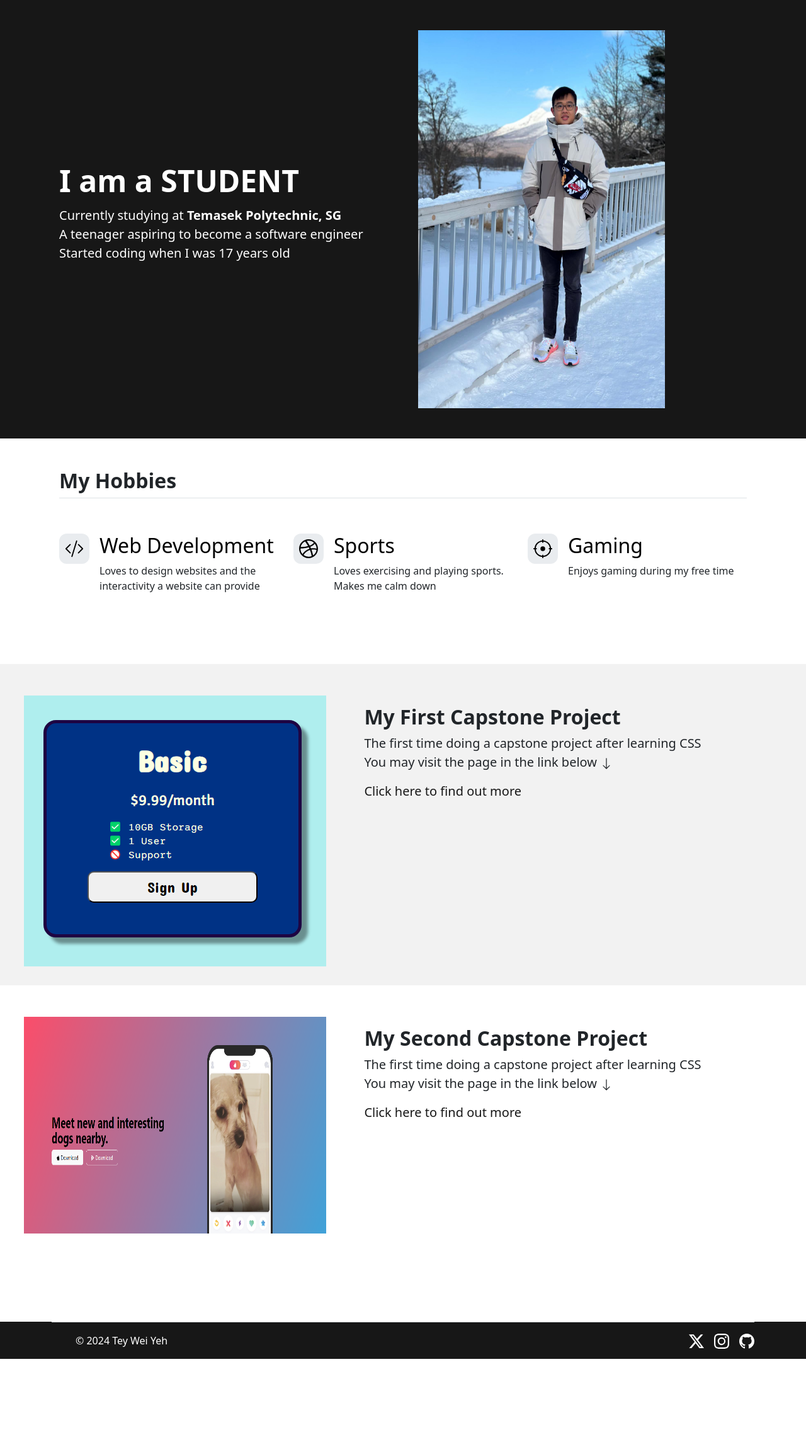
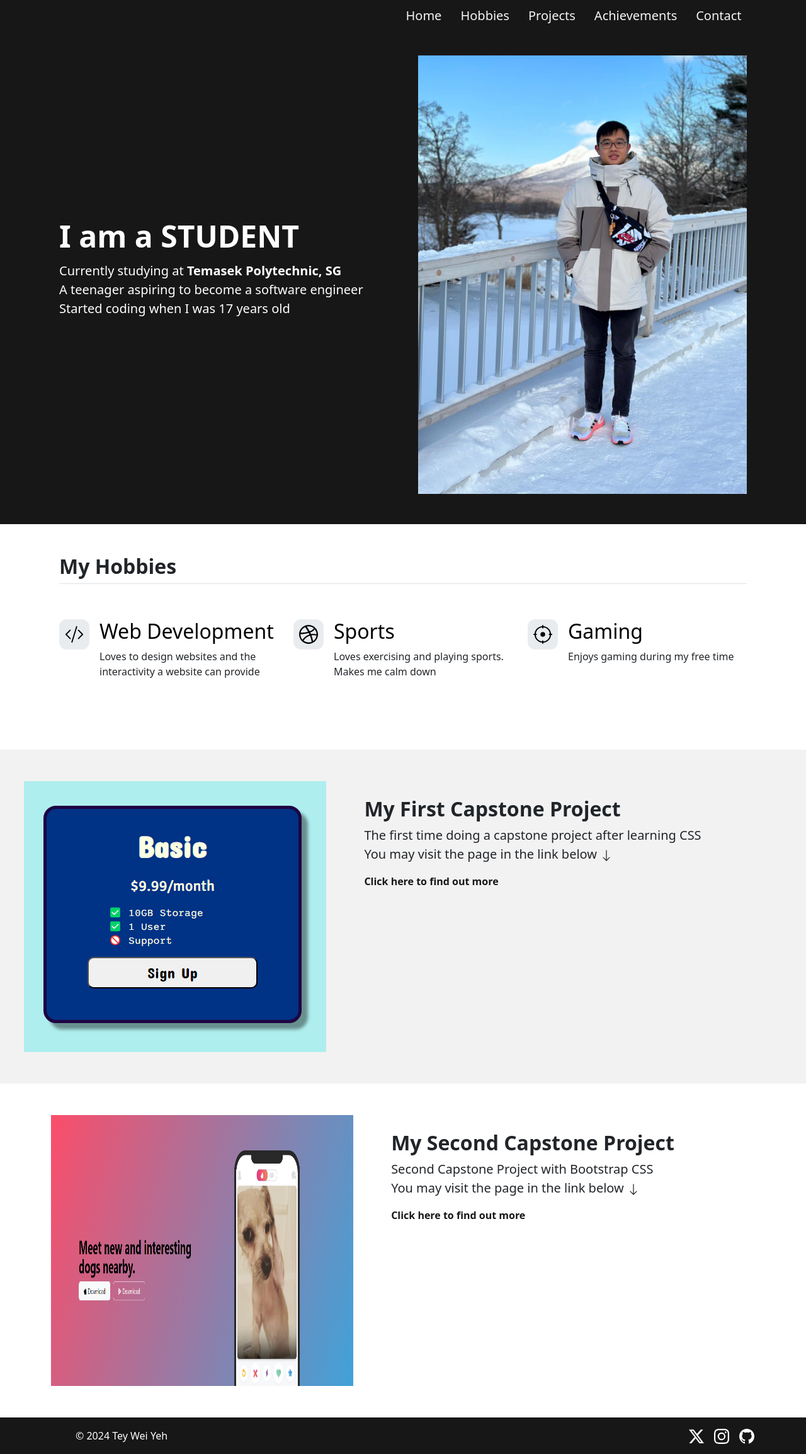
Before and after one commit to TeyWeiYeh/Portfolio, a plain HTML site: page index.html in a window 1280 px wide. Shown: the whole page at 63% size. Before the commit the page ends 2181 px from the top, so only its background shows below. Drawn offline with nearby package versions, Linux system fonts and the light colour scheme.

Commit message:
Fixed Image overflow, added nav bar for desktop and working on mobile nav bar

```diff
--- a/index.html
+++ b/index.html
@@ -11,12 +11,36 @@
     <link rel="preconnect" href="https://fonts.gstatic.com" crossorigin>
     <link href="https://fonts.googleapis.com/css2?family=Concert+One&display=swap" rel="stylesheet">
 </head>
+<header>
+  <div class="header">
+    <ul class="nav-item">
+      <li><a href="#">Home</a></li>
+      <li><a href="#one">Hobbies</a></li>
+      <li><a href="#hanging-icons">Projects</a></li>
+      <li><a href="#achievements">Achievements</a></li>
+      <li><a href="#footer">Contact</a></li>
+    </ul>
+  </div>
+  <div class="icon" id="icon1">
+    <svg xmlns="http://www.w3.org/2000/svg" width="50" height="40" fill="white" class="bi bi-list" viewBox="0 0 16 16">
+      <path fill-rule="evenodd" d="M2.5 12a.5.5 0 0 1 .5-.5h10a.5.5 0 0 1 0 1H3a.5.5 0 0 1-.5-.5m0-4a.5.5 0 0 1 .5-.5h10a.5.5 0 0 1 0 1H3a.5.5 0 0 1-.5-.5m0-4a.5.5 0 0 1 .5-.5h10a.5.5 0 0 1 0 1H3a.5.5 0 0 1-.5-.5"/>
+    </svg>
+  </div>
+</header>
 <body>
+  <div id="flyout" class="not-visible">
+    <button class="flyout-close btn" id="hide-nav-bar">
+      <svg xmlns="http://www.w3.org/2000/svg" width="30" height="30" fill="white" class="bi bi-x" viewBox="0 0 16 16">
+          <path d="M4.646 4.646a.5.5 0 0 1 .708 0L8 7.293l2.646-2.647a.5.5 0 0 1 .708.708L8.707 8l2.647 2.646a.5.5 0 0 1-.708.708L8 8.707l-2.646 2.647a.5.5 0 0 1-.708-.708L7.293 8 4.646 5.354a.5.5 0 0 1 0-.708"/>
+      </svg>
+      <span class="close-text">Close</span>
+  </button>
+  </div>
   <div class="landing-page">
     <div class="container col-xxl-8 px-4 pb-5 ">
-      <div class="row flex-lg-row-reverse align-items-center g-5 pt-5">
-        <div class="col-10 col-md-12 col-lg-6 col-sm-12 ml-sm-0">
-          <img class="col-sm-10 col-md-8 col-lg-9" src="./images/profile-pic.jpg" height="600">
+      <div class="row flex-lg-row-reverse align-items-center g-5 pt-md-5 pt-sm-5 pt-lg-5 pt-xl-5 pt-3">
+        <div class="col-md-12 col-lg-6 col-sm-12 ml-sm-0">
+          <img class="col-sm-10 col-md-8 col-lg-9 image" src="./images/profile-pic.jpg" height="600" width="auto">
         </div>
         <div class="col-lg-6 col-md-12 col-sm-12">
           <h1 class="display-5 fw-bold lh-1 mb-3 title">I am a <span>STUDENT</span></h1>
@@ -79,11 +103,11 @@
   </div>
   <div class="project-2" id="second-capstone">
     <div class="image-container">
-      <img class="image" src="./images/Tin Dog Project.png" height="80%"></img>
+      <img class="image" src="./images/Tin Dog Project.png" height="100%"></img>
     </div>
     <div class="content">
       <h2>My Second Capstone Project</h2>
-        <p class="lead">The first time doing a capstone project after learning CSS <br> You may visit the page in the link below <svg xmlns="http://www.w3.org/2000/svg" width="20" height="20" fill="currentColor" class="bi bi-arrow-down" viewBox="0 0 16 16">
+        <p class="lead">Second Capstone Project with Bootstrap CSS <br> You may visit the page in the link below <svg xmlns="http://www.w3.org/2000/svg" width="20" height="20" fill="currentColor" class="bi bi-arrow-down" viewBox="0 0 16 16">
           <path fill-rule="evenodd" d="M8 1a.5.5 0 0 1 .5.5v11.793l3.146-3.147a.5.5 0 0 1 .708.708l-4 4a.5.5 0 0 1-.708 0l-4-4a.5.5 0 0 1 .708-.708L7.5 13.293V1.5A.5.5 0 0 1 8 1"/>
         </svg></p>
         <a class="capstone-link" href="https://teyweiyeh.github.io/TinDogProject/" target="_blank">Click here to find out more</a>
@@ -91,7 +115,7 @@
   </div>
   <section id="footer" class="background">
     <div class="container">
-      <footer class="d-flex flex-wrap justify-content-between align-items-center py-3 my-4 border-top">
+      <footer class="d-flex flex-wrap justify-content-between align-items-center py-3">
         <div class="col-md-4 d-flex align-items-center">
           <a href="/" class="mb-3 me-2 mb-md-0 text-body-secondary text-decoration-none lh-1">
             <svg class="bi" width="30" height="24"><use xlink:href="#bootstrap"></use></svg>
@@ -115,4 +139,21 @@
     </section>
 </body>
 <script src="https://cdn.jsdelivr.net/npm/bootstrap@5.3.3/dist/js/bootstrap.bundle.min.js" integrity="sha384-YvpcrYf0tY3lHB60NNkmXc5s9fDVZLESaAA55NDzOxhy9GkcIdslK1eN7N6jIeHz" crossorigin="anonymous"></script>
+<script>
+  document.getElementById("icon1").addEventListener("click", displayNavBar);
+  document.getElementById("hide-nav-bar").addEventListener("click", closeNavBar);
+
+  function displayNavBar(){
+    document.getElementById("flyout").classList.remove("not-visible");
+    setTimeout(() => {
+        document.getElementById("flyout").classList.add("mobile-nav-bar");
+    }, 10);
+    document.getElementById("icon1").classList.add("icon-visibility");
+  }
+
+  function closeNavBar(){
+    document.getElementById("flyout").classList.add("not-visible");
+    document.getElementById("icon1").classList.remove("icon-visibility");
+  }
+</script>
 </html>
--- a/styles.css
+++ b/styles.css
@@ -1,5 +1,64 @@
-*{
+body, html {
     margin: 0;
+    padding: 0;
+}
+
+.header{
+    position: fixed;
+    top:0;
+    width: 100vw;
+    height: auto;
+    background-color: #171717;
+}
+
+.icon-visibility{
+    visibility: hidden;
+    background-color: #171717;
+}
+
+.not-visible{
+    display: none;
+}
+
+.mobile-nav-bar {
+    position: fixed;
+    top: 0;
+    left: 0; /* Add this line to ensure it's flush with the left edge */
+    width: 200px;
+    height: 100%;
+    background-color: rgba(0,0,0, 0.4);
+    z-index: 99999;
+    justify-content: center;
+    align-items: center;
+}
+
+.close-text{
+    color: white;
+}
+
+.nav-item{
+    display: flex;
+    justify-content: flex-end;
+    margin-right: 8%;
+    margin-top:10px;
+}
+
+.nav-item li{
+    font-size: 1.25rem;
+    list-style-type: none;
+    padding: 0px 0px 0px 30px;
+}
+
+.nav-item li a{
+    text-decoration: none;
+    color: whitesmoke;
+}
+
+.nav-item li:hover{
+    cursor: pointer;
+}
+
+.nav-item li:first-of-type{
     padding: 0;
 }
 
@@ -37,6 +96,12 @@
     color: white;
 }
 
+.landing-page img{
+    width: 100% !important;
+    height: 100%;
+    padding-top: 0;
+}
+
 .project-2{
     display: flex;
     flex-wrap: wrap;
@@ -53,12 +118,12 @@
     flex-shrink: 1;
     width: 480px;
     height: 430px;
-    margin: 50px 30px 30px;
+    margin: 50px 30px 50px;
 }
 
 .image{
-    max-width: 100%;
-    max-height: 100%;
+    width: 100% !important;
+    height: 100%;
 }
 
 .project-2 .content{
@@ -77,11 +142,12 @@
 .capstone-link{
     text-decoration: none;
     color: #171717;
-    font-size: 1.25em;
+    font-size: 1em;
+    font-weight: 700;
 }
 
 .capstone-link:hover{
-    font-size: 1.5em;
+    font-size: 1.25em;
 }
 
 .icon-square{
@@ -99,7 +165,10 @@
 }
 
 #second-capstone .image-container{
+    position: inherit;
     background-color: transparent;
+    margin: 50px 30px 50px;
+
 }
 
 #second-capstone .image-container img{
@@ -108,13 +177,14 @@
 
 #footer{
     background-color: #171717;
+    height: 100%;
 }
 
 #copyright{
     color: #fff;
 }
 
-@media (min-width: 300px) and (max-width: 800px) {
+@media only screen and (min-device-width : 320px) and (max-device-width : 480px) {
     .project-2 .content{
         margin: 10px 30px 30px;
         flex-shrink: 1;
@@ -125,4 +195,8 @@
         padding-bottom: 30px;
     }
 
+    .header {
+        display: none;
+    }
+
 }
```
